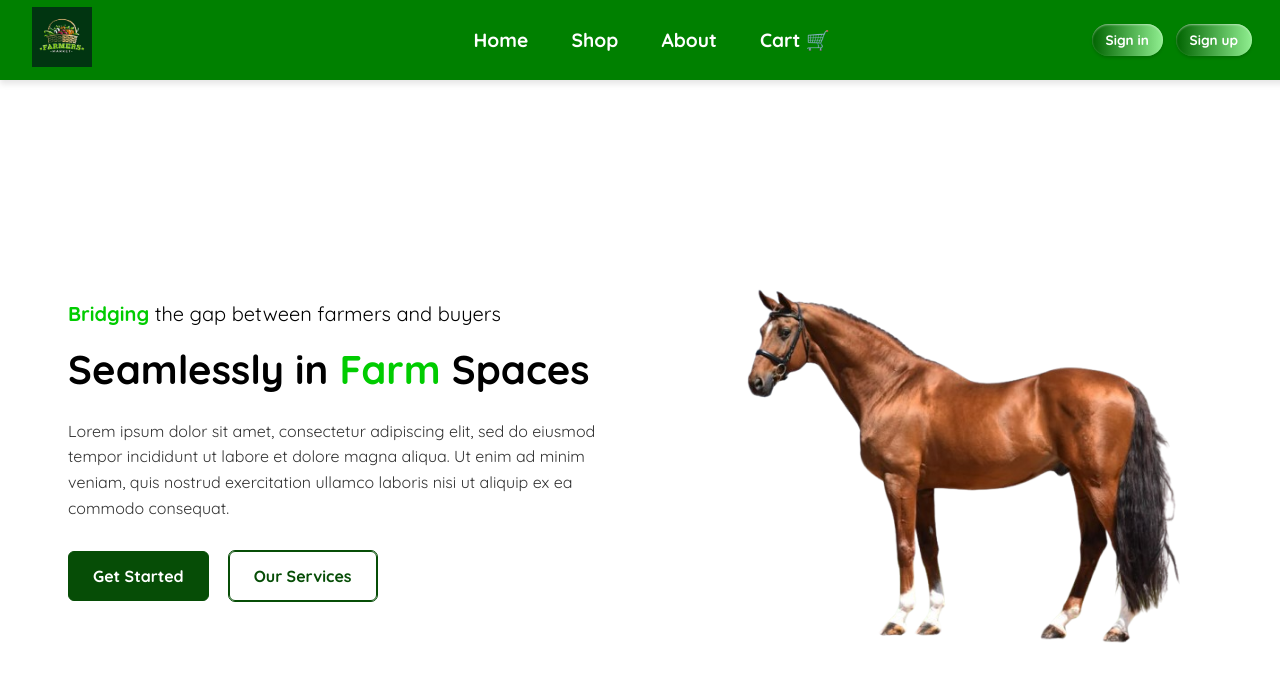
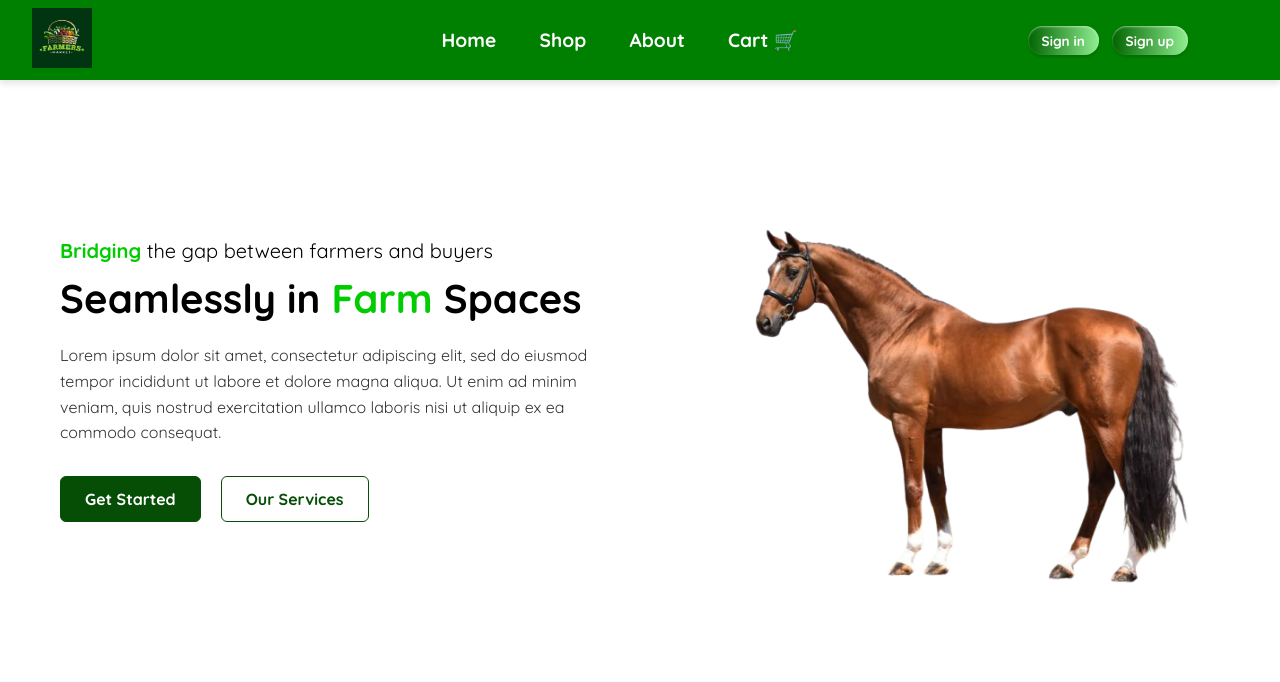
Before and after one commit to Kipkoech854/farmart-22, a React (Vite) app: page / in a window 1280 px wide. Shown: the top 682 px of the page. Built offline with nearby package versions, Linux system fonts and the light colour scheme.

Commit message:
Global positioning

```diff
--- a/src/index.css
+++ b/src/index.css
@@ -1,18 +1,10 @@
-:root {
-  font-family: system-ui, Avenir, Helvetica, Arial, sans-serif;
-  line-height: 1.5;
-  font-weight: 400;
-
-  color-scheme: light dark;
-  color: black;
-  background-color: white;
-
-  font-synthesis: none;
-  text-rendering: optimizeLegibility;
-  -webkit-font-smoothing: antialiased;
-  -moz-osx-font-smoothing: grayscale;
+* {
+  margin: 0;
+  padding: 0;
+  box-sizing: border-box;
 }
 
-@tailwind base;
-@tailwind components;
-@tailwind utilities;
+html, body {
+  width: 100%;
+  overflow-x: hidden;
+}
```
